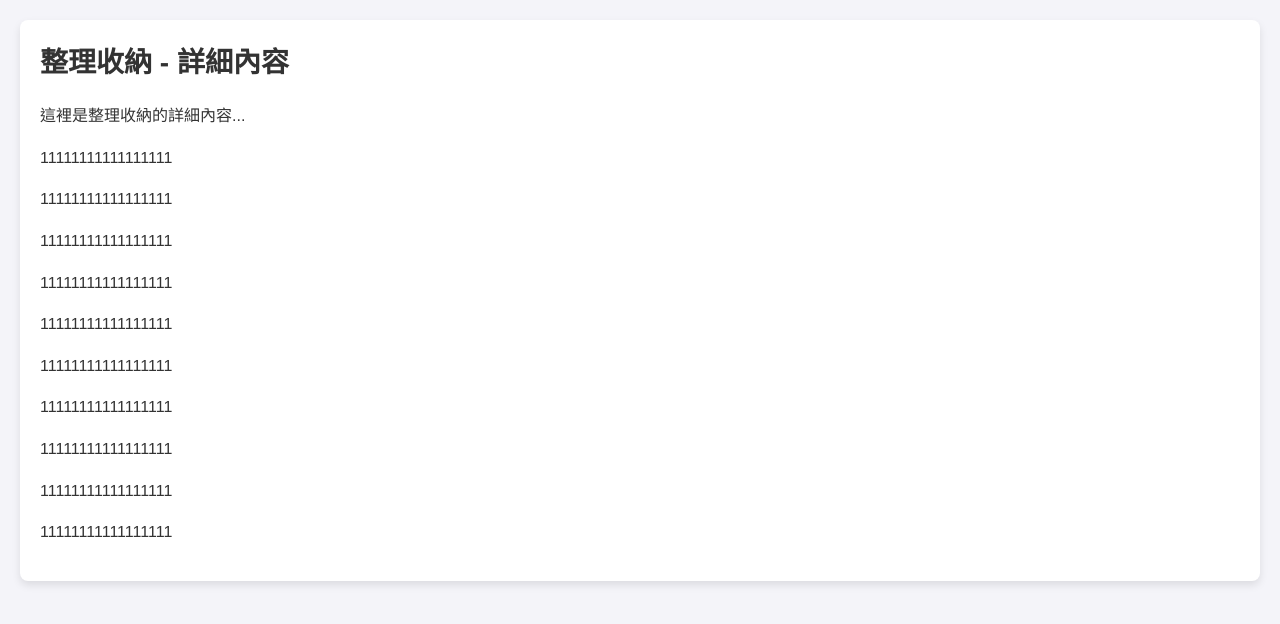
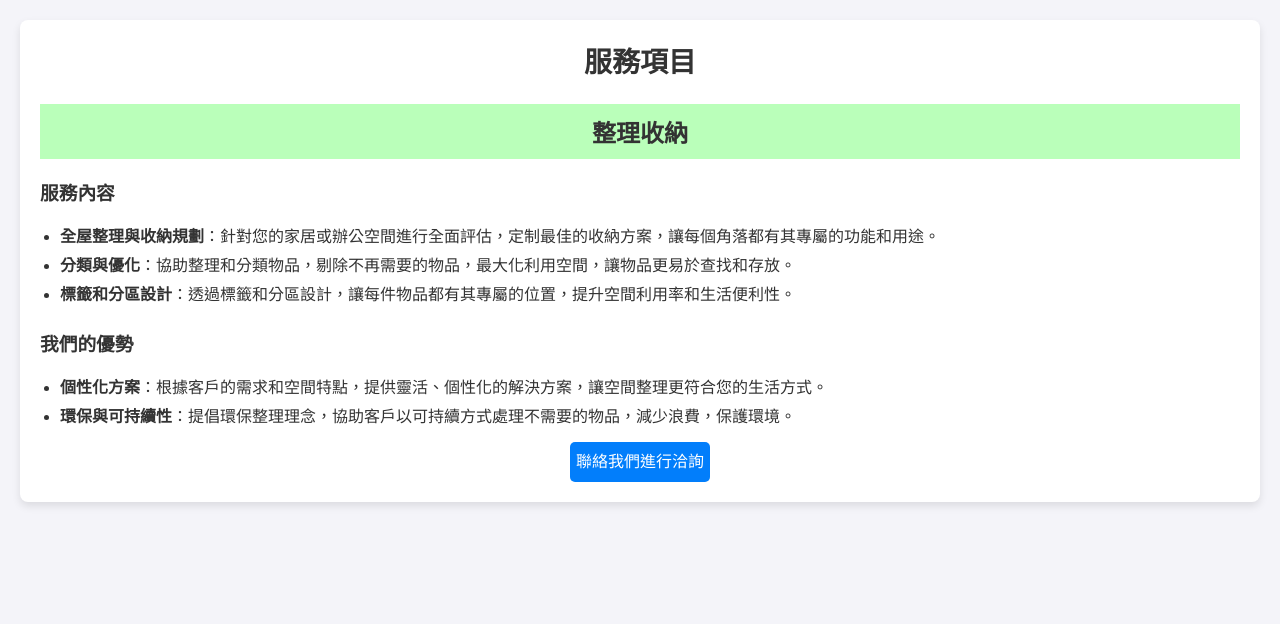
Before and after one commit to Bob-1231/cleaning, a plain HTML site: page iframe/storage.html in a window 1280 px wide. Drawn offline with Linux system fonts and the light colour scheme.

Commit message:
Update iframe pages

```diff
--- a/iframe/storage.html
+++ b/iframe/storage.html
@@ -1,5 +1,6 @@
 <!DOCTYPE html>
 <html lang="zh-Hant">
+
 <head>
     <meta charset="UTF-8">
     <meta name="viewport" content="width=device-width, initial-scale=1.0">
@@ -23,29 +24,105 @@
             font-size: 28px;
             color: #333;
             margin-top: 0;
+            text-align: center;
         }
 
         .content p {
             font-size: 16px;
-            line-height: 1.6;
+            line-height: 1.5;
+        }
+
+        .content ul {
+            padding-left: 20px;
+            margin-top: 10px;
+            margin-bottom: 10px;
+        }
+
+        .content li {
+            font-size: 16px;
+            line-height: 1.8;
+        }
+
+        .service-section h3 {
+            padding: 10px;
+            font-size: 24px;
+            margin-bottom: 10px;
+            background-color: rgb(186, 255, 186);
+            text-align: center;
+        }
+
+        .btn-animate {
+            position: relative;
+            width: 130px;
+            height: 40px;
+            line-height: 40px;
+            border: none;
+            border-radius: 5px;
+            background: #027efb;
+            color: #fff;
+            text-align: center;
+        }
+
+        .btn-animate__sweep-left {
+            z-index: 1;
+
+            &::after {
+                content: '';
+                position: absolute;
+                top: 0;
+                right: 0;
+                width: 0;
+                height: 100%;
+                z-index: -1;
+                border-radius: 5px;
+                background-color: #90cf5b;
+                transition: .3s ease;
+            }
+
+            &:hover {
+                &::after {
+                    left: 0;
+                    width: 100%;
+                }
+            }
+        }
+
+        .btn-animate a {
+            text-decoration: none;
+            color: white;
+            display: block;
+            width: 100%;
+            height: 100%;
         }
     </style>
 </head>
+
 <body>
     <div class="content">
-        <h2>整理收納 - 詳細內容</h2>
-        <p>這裡是整理收納的詳細內容...</p>
-        <!-- Add more detailed content here -->
-        <p>11111111111111111</p>
-        <p>11111111111111111</p>
-        <p>11111111111111111</p>
-        <p>11111111111111111</p>
-        <p>11111111111111111</p>
-        <p>11111111111111111</p>
-        <p>11111111111111111</p>
-        <p>11111111111111111</p>
-        <p>11111111111111111</p>
-        <p>11111111111111111</p>
+        <h2>服務項目</h2>
+        <div class="service-section">
+            <h3>整理收納</h3>
+        </div>
+
+        <h3>服務內容</h3>
+        <ul>
+            <li><strong>全屋整理與收納規劃</strong>：針對您的家居或辦公空間進行全面評估，定制最佳的收納方案，讓每個角落都有其專屬的功能和用途。</li>
+            <li><strong>分類與優化</strong>：協助整理和分類物品，剔除不再需要的物品，最大化利用空間，讓物品更易於查找和存放。</li>
+            <li><strong>標籤和分區設計</strong>：透過標籤和分區設計，讓每件物品都有其專屬的位置，提升空間利用率和生活便利性。</li>
+        </ul>
+
+        <h3>我們的優勢</h3>
+        <ul>
+            <li><strong>個性化方案</strong>：根據客戶的需求和空間特點，提供靈活、個性化的解決方案，讓空間整理更符合您的生活方式。</li>
+            <li><strong>環保與可持續性</strong>：提倡環保整理理念，協助客戶以可持續方式處理不需要的物品，減少浪費，保護環境。</li>
+        </ul>
+
+        <div class="btn-container" style="display: flex; justify-content: center; margin-top: 10px;">
+            <div class="btn-animate btn-animate__sweep-left" style="padding-left: 5px; padding-right: 5px;">
+                <a href="../contact.html" target="_top">聯絡我們進行洽詢</a>
+            </div>
+        </div>
     </div>
 </body>
+
 </html>
```
Also changed, not shown: iframe/appliance_cleaning.html (+0 -4 lines), iframe/environment_cleaning.html (+0 -4 lines), iframe/furniture_cleaning.html (+0 -4 lines), iframe/renovation_cleaning.html (+0 -4 lines).
